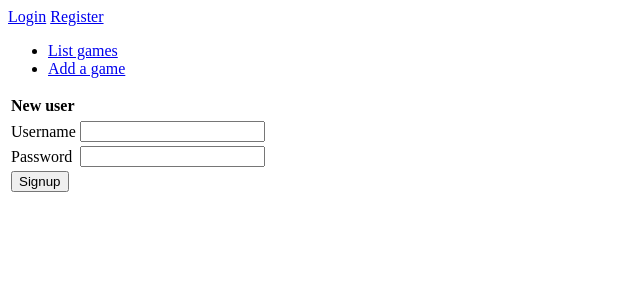
After one commit to larikkai/PHoF, a Flask app: page /auth/signup in a window 1280 px wide. The commit adds this page. Shown: the top 300 px of the page, without its empty margins (0-640 px from the left). Run offline with Flask 2, Linux system fonts and the light colour scheme.

Commit message:
Add register, test username/password

```diff
--- a/application/auth/forms.py
+++ b/application/auth/forms.py
@@ -1,5 +1,5 @@
 from flask_wtf import FlaskForm
-from wtforms import PasswordField, StringField
+from wtforms import PasswordField, StringField, validators
 
 class LoginForm(FlaskForm):
     username = StringField("Username")
@@ -7,3 +7,10 @@ class LoginForm(FlaskForm):
 
     class Meta:
         csrf = False
+
+class SignUpForm(FlaskForm):
+    username = StringField("Username", [validators.Length(min=3)])
+    password = PasswordField("Password")
+
+    class Meta:
+        csrf = False
--- a/application/auth/views.py
+++ b/application/auth/views.py
@@ -4,6 +4,7 @@ from flask_login import login_user, logout_user
 from application import app, db
 from application.auth.models import User
 from application.auth.forms import LoginForm
+from application.auth.forms import SignUpForm
 
 @app.route("/auth/login", methods = ["GET", "POST"])
 def auth_login():
@@ -26,3 +27,27 @@ def auth_login():
 def auth_logout():
     logout_user()
     return redirect(url_for("index"))
+
+@app.route("/auth/signup", methods = ["GET", "POST"])
+def auth_signup():
+    if request.method == "GET":
+        return render_template("auth/signupform.html", form = SignUpForm())
+
+    form = SignUpForm(request.form)
+
+    if not form.validate():
+        return render_template("auth/signupform.html", form = SignUpForm(),
+                                error = "invalid username")
+
+    user = User.query.filter_by(username=form.username.data).first()
+
+    if user:
+        return render_template("auth/signupform.html", form = SignUpForm(),
+                                error = user.username + " already taken")
+
+    u = User(form.username.data)
+    u.username = form.username.data
+    u.password = form.password.data
+    db.session().add(u)
+    db.session().commit()
+    return redirect(url_for("auth_login"))
--- a/application/games/forms.py
+++ b/application/games/forms.py
@@ -2,7 +2,7 @@ from flask_wtf import FlaskForm
 from wtforms import StringField, BooleanField, validators
 
 class GameForm(FlaskForm):
-    name = StringField("Game name", [validators.Length(min=2)])
+    name = StringField("Game name", [validators.Length(min=5)])
     done = BooleanField("Done")
 
     class Meta:
--- /dev/null
+++ b/application/templates/auth/signupform.html
@@ -0,0 +1,40 @@
+{% extends "layout.html" %}
+
+{% block body %}
+<form method="POST" action="{{ url_for('auth_signup') }}">
+  <table>
+    <tr>
+      <td>
+      <b>New user</b>
+      </td>
+    </tr>
+  </table>
+  <table>
+    <tr>
+      <td>
+	    {{ form.username.label }}
+      </td>
+      <td>
+	    {{ form.username }}
+      </td>
+      <td>
+        <ul>
+          {{ error }}
+        </ul>
+        </td>
+    </tr>
+    <tr>
+      <td>
+	    {{ form.password.label }}
+      </td>
+      <td>
+    	{{ form.password }}
+      </td>
+    </tr>
+    <tr>
+      <td colspan="2">
+	<input type="submit" value="Signup"/>
+      </td>
+    </tr>
+</form>
+{% endblock %}
--- a/application/templates/layout.html
+++ b/application/templates/layout.html
@@ -8,10 +8,11 @@
     <body>
       {% if current_user.is_authenticated %}
       <p>
-        Kirjautunut nimellä {{ current_user.name }}. <a href="{{ url_for('auth_logout') }}">Kirjaudu ulos</a>
+        Kirjautunut nimellä {{ current_user.name }}. <a href="{{ url_for('auth_logout') }}">Sign out</a>
       </p>
       {% else %}
-        <a href="{{ url_for('auth_login') }}">Kirjaudu</a>
+        <a href="{{ url_for('auth_login') }}">Login</a>
+        <a href="{{ url_for('auth_signup') }}">Register</a>
       {% endif %}
 
       <ul>
```
Also changed, not shown: README.md.
